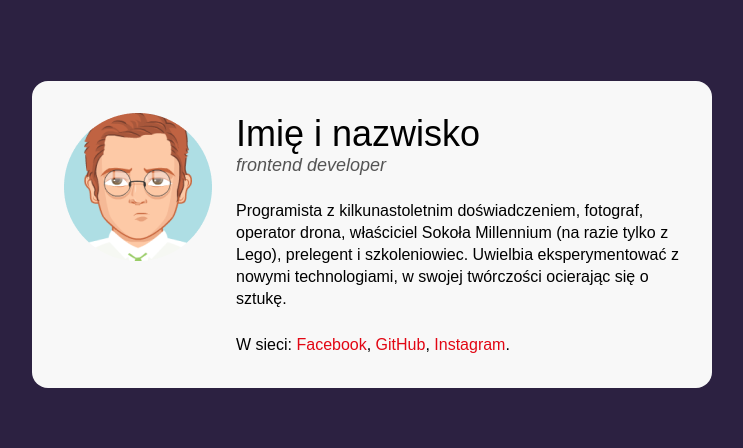
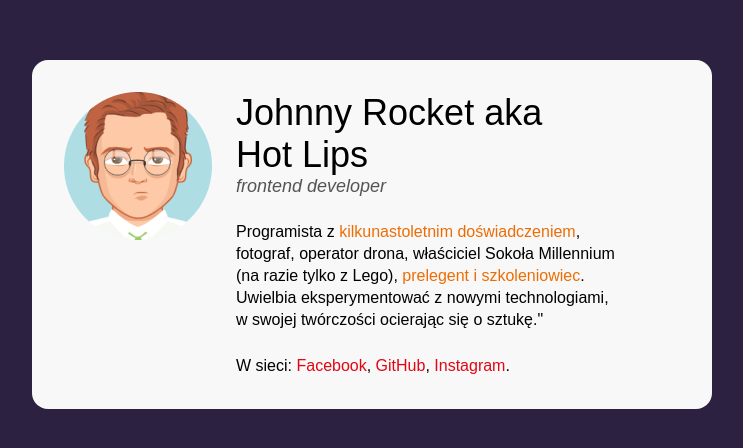
Before and after one commit to RajuFGC/business-card-2023, a plain HTML site: page index.html in a window 1280 px wide. Shown: the part 190-638 px from the top of the page, without its empty margins (268-1011 px from the left). Drawn offline with Linux system fonts and the light colour scheme.

Commit message:
text-highlight

```diff
--- a/index.html
+++ b/index.html
@@ -12,10 +12,10 @@
       <img src="avatar.png" alt="avatar-photo">
       <div class="card-info">
       <header>
-        <h1 class="card-name">Imię i nazwisko</h1>
+        <h1 class="card-name">Johnny Rocket aka</br> Hot Lips</h1>
         <p class="card-position">frontend developer</p>
          </header>
-        <p class="card-description">Programista z kilkunastoletnim doświadczeniem, fotograf, operator drona, właściciel Sokoła Millennium (na razie tylko z Lego), prelegent i szkoleniowiec. Uwielbia eksperymentować z nowymi technologiami, w swojej twórczości ocierając się o sztukę.</p>
+        <p class="card-description">Programista z <span class="text-highlight">kilkunastoletnim doświadczeniem</span>,</br> fotograf, operator drona, właściciel Sokoła Millennium</br> (na razie tylko z Lego), <span class="text-highlight">prelegent i szkoleniowiec</span>.</br> Uwielbia eksperymentować z nowymi technologiami,</br> w swojej twórczości ocierając się o sztukę."</p>
         <p class="card-description">W sieci: <a class="card-link" href="#">Facebook</a>, <a class="card-link" href="#">GitHub</a>, <a class="card-link" href="#">Instagram</a>.</p>
     </div>
   </article>
--- a/styles.css
+++ b/styles.css
@@ -47,3 +47,6 @@ justify-content: center;
   flex-direction: column;
   gap: 24px;
 }
+.text-highlight {
+  color: #ED6D05;
+}
```
